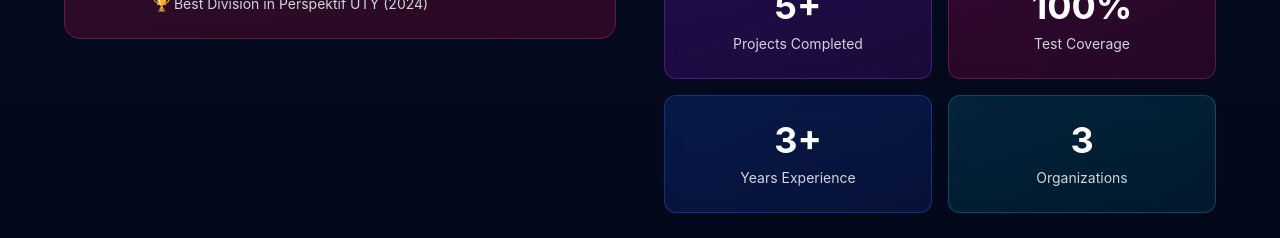
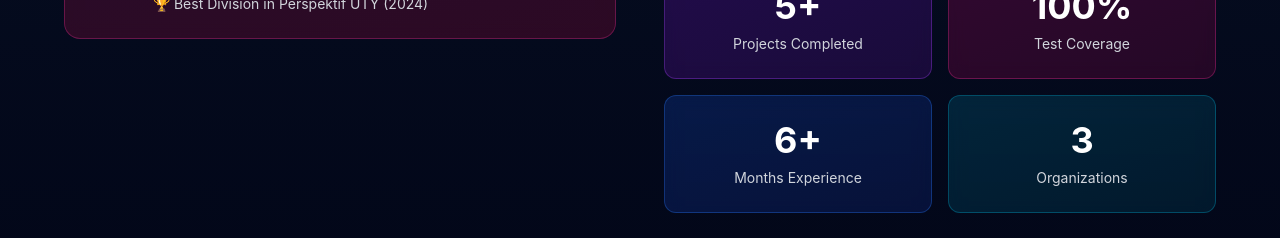
Before and after one commit to farhnnra2/Hans-profile, a React (Vite) app: page / in a window 1280 px wide. Shown: the part 1560-1798 px from the top of the page. Built offline with nearby package versions, Linux system fonts and the light colour scheme.

Commit message:
Update experience display from 3 years to 6 months

```diff
--- a/src/app/components/About.tsx
+++ b/src/app/components/About.tsx
@@ -150,8 +150,8 @@ export function About() {
                   whileHover={{ scale: 1.05 }}
                   className="p-6 bg-gradient-to-br from-blue-600/20 to-blue-800/20 backdrop-blur-sm border border-blue-500/30 rounded-xl text-center"
                 >
-                  <div className="text-3xl sm:text-4xl font-bold text-white mb-2">3+</div>
-                  <div className="text-gray-300 text-sm">Years Experience</div>
+                  <div className="text-3xl sm:text-4xl font-bold text-white mb-2">6+</div>
+                  <div className="text-gray-300 text-sm">Months Experience</div>
                 </motion.div>
                 <motion.div
                   whileHover={{ scale: 1.05 }}
```
